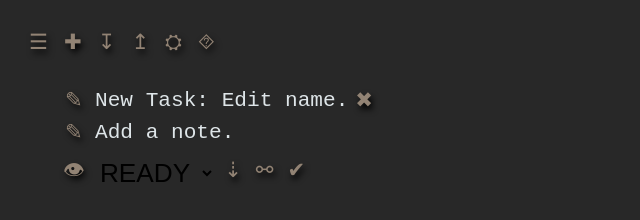
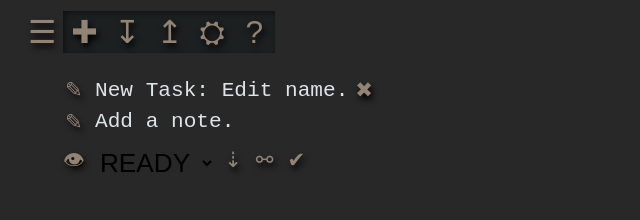
Before and after one commit to proc0/focustree, a website: page index.html in a window 1280 px wide. Both pictures are taken after a click on the button "Menu". Shown: the whole page, without its empty margins (0-640 px from the left). Drawn offline with Linux system fonts and the light colour scheme.

Commit message:
updating root menu styles

```diff
--- a/index.html
+++ b/index.html
@@ -130,18 +130,19 @@
         </menuitem>
       </menu>
     </template>
-    <main>
+    <header>
+      <button name="root-menu" class="icon-button" title="Menu">☰</button>
       <menu>
-        <button name="root-menu" class="icon-button" title="Menu">☰</button>
         <menuitem><button class="icon-button" id="root-add" title="New">✚</button></menuitem>
         <menuitem><button class="icon-button" id="root-import" title="Import">↧</button></menuitem>
         <menuitem><button class="icon-button" id="root-export" title="Export">↥</button></menuitem>
         <menuitem
           ><button class="icon-button" id="root-settings" title="Settings">⛭</button></menuitem
         >
-        <menuitem><button class="icon-button" id="root-info" title="Info">⯑</button></menuitem>
+        <menuitem><button class="icon-button" id="root-info" title="Info">?</button></menuitem>
       </menu>
-    </main>
+    </header>
+    <main></main>
     <script src="script/main.js"></script>
   </body>
 </html>
--- a/script/main.js
+++ b/script/main.js
@@ -22,20 +22,21 @@ window.onload = () => {
   // TODO: refactor somewhere else
   document.addEventListener('click', () => {
     taskMenu.hide()
-    const menu = document.querySelector('main > menu')
+    const menu = document.querySelector('main > menu') || document.querySelector('header > menu')
     const isOpen = menu.classList.contains('open')
     if (isOpen) {
       menu.classList.remove('open')
     }
   })
-  main.querySelector('button[name="root-menu"]').addEventListener('click', (event) => {
+  document.querySelector('header > button[name="root-menu"]').addEventListener('click', (event) => {
     event.stopPropagation()
-    const menuButton = event.target
-    const isOpen = menuButton.parentElement.classList.contains('open')
+    // const menuButton = event.target
+    const rootMenu = document.querySelector('header > menu')
+    const isOpen = rootMenu.classList.contains('open')
     if (isOpen) {
-      menuButton.parentElement.classList.remove('open')
+      rootMenu.classList.remove('open')
     } else {
-      menuButton.parentElement.classList.add('open')
+      rootMenu.classList.add('open')
     }
   })
   // handle root menu events
--- a/style/main.css
+++ b/style/main.css
@@ -48,6 +48,11 @@ body {
   width: 100%;
 }
 
+main {
+  padding: 0.5rem 1rem 1rem;
+  width: 100%;
+}
+
 button {
   display: flex;
   align-items: center;
@@ -61,17 +66,26 @@ menu {
   flex-wrap: wrap;
 }
 
-main {
-  padding: 1rem;
-  width: 100%;
+header {
+  display: flex;
+  flex-direction: row;
+  align-items: center;
+  padding: 0.5rem 1rem;
 
-  & > menu {
-    button {
-      height: 2rem;
-      line-height: 2rem;
-    }
+  & > button[name="root-menu"], & > menu menuitem button {
+    font-size: 1.5rem;
+    min-width: 2rem;
+    height: 2rem;
+    line-height: 2rem;
+  }
+
+  menu {
+    display: flex;
+    opacity: 0;
+    visibility: hidden;
 
     menuitem {
+      display: flex;
       place-items: center;
     }
   }
@@ -106,7 +120,6 @@ task-view {
 task-base {
   display: flex;
   flex-direction: column;
-  padding: 1rem 0;
   width: 100%;
 }
 
@@ -120,6 +133,8 @@ task-base > task-node {
   margin-bottom: 1rem;
   padding-left: 0.25rem;
 }
+
+/* mobile */
 
 @media only screen and (max-width: 600px) {
   html {
@@ -157,10 +172,9 @@ task-base > task-node {
 
 /* interaction */
 
-main > menu.open {
-  & menuitem {
-    display: flex;
-  }
+header > menu.open {
+  opacity: 1;
+  visibility: visible;
 }
 
 /* effects */
--- a/style/theme.css
+++ b/style/theme.css
@@ -13,6 +13,10 @@ html.theme-forest {
     text-shadow: 0.1rem 0.2rem 0.3rem var(--color-black);
   }
 
+  header > .icon-button, header > menu {
+    border: none !important;
+  }
+
   .icon-button:hover {
     color: var(--forest-fg-accent) !important;
     background-color: var(--forest-bg) !important;
@@ -21,11 +25,15 @@ html.theme-forest {
     text-shadow: none;
   }
 
-  task-view > menu menuitem:last-child button:hover {
+  header > .icon-button:hover {
+    border: none !important;
+  }
+
+  task-view > menu menuitem:last-child button:hover, header > menu menuitem:last-child button:hover {
     border-right: 0.1rem solid transparent !important;
   }
 
-  task-view > menu menuitem:first-child button:hover {
+  task-view > menu menuitem:first-child button:hover, header > menu menuitem:first-child button:hover {
     border-left: 0.1rem solid transparent !important;
   }
 
@@ -41,7 +49,7 @@ html.theme-forest {
     text-shadow: none;
   }
 
-  task-view > menu {
+  header > menu, task-view > menu {
     background-color: var(--forest-bg-shade);
     border: 0.45rem solid var(--forest-bg);
     border-left: none;
@@ -114,6 +122,10 @@ html.theme-gruvbox {
     text-shadow: 0.1rem 0.2rem 0.3rem var(--color-black);
   }
 
+  header > .icon-button, header > menu {
+    border: none !important;
+  }
+
   .icon-button:hover {
     color: var(--gruvbox-fg-accent) !important;
     background-color: var(--gruvbox-bg) !important;
@@ -122,11 +134,15 @@ html.theme-gruvbox {
     text-shadow: none;
   }
 
-  task-view > menu menuitem:last-child button:hover {
+  header > .icon-button:hover {
+    border: none !important;
+  }
+
+  task-view > menu menuitem:last-child button:hover, header > menu menuitem:last-child button:hover {
     border-right: 0.1rem solid transparent !important;
   }
 
-  task-view > menu menuitem:first-child button:hover {
+  task-view > menu menuitem:first-child button:hover, header > menu menuitem:first-child button:hover {
     border-left: 0.1rem solid transparent !important;
   }
 
@@ -142,7 +158,7 @@ html.theme-gruvbox {
     text-shadow: none;
   }
 
-  task-view > menu {
+  header > menu, task-view > menu {
     background-color: var(--gruvbox-bg-shade);
     border: 0.45rem solid var(--gruvbox-bg);
     border-left: none;
```
